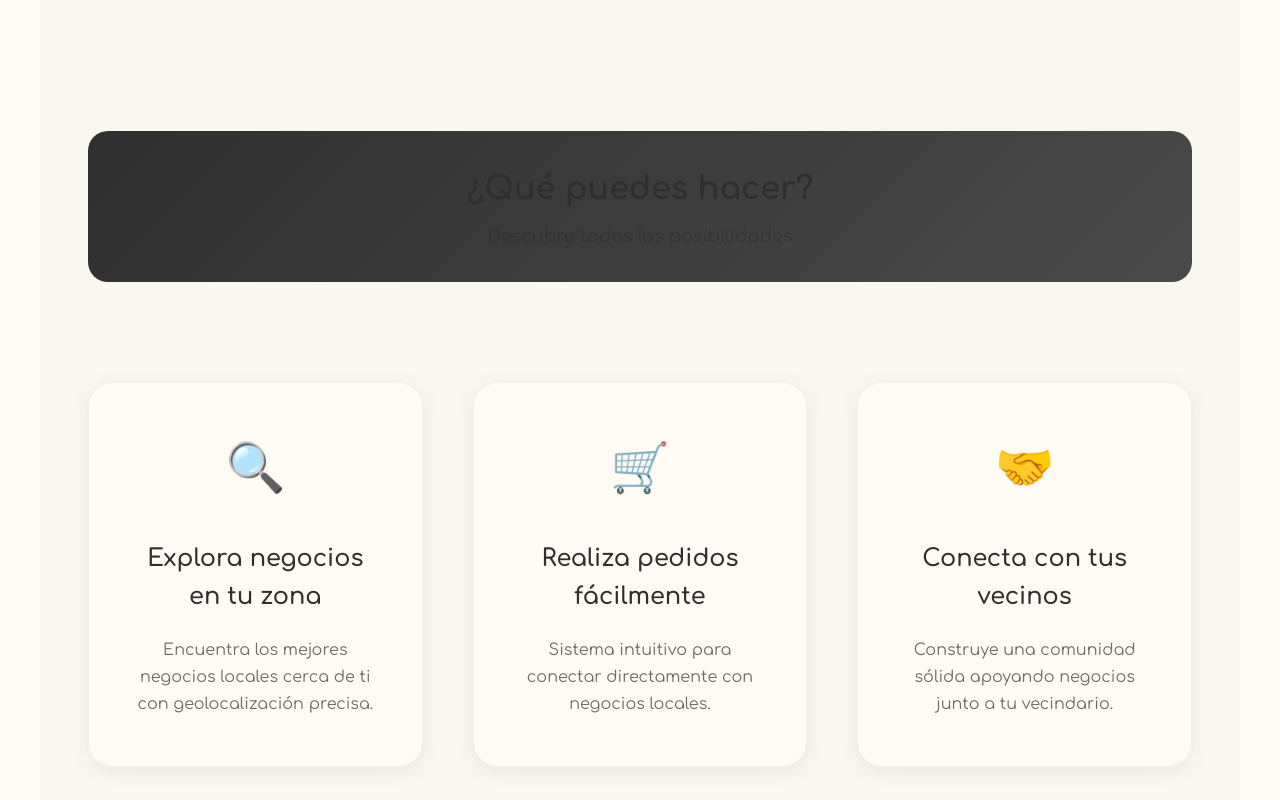
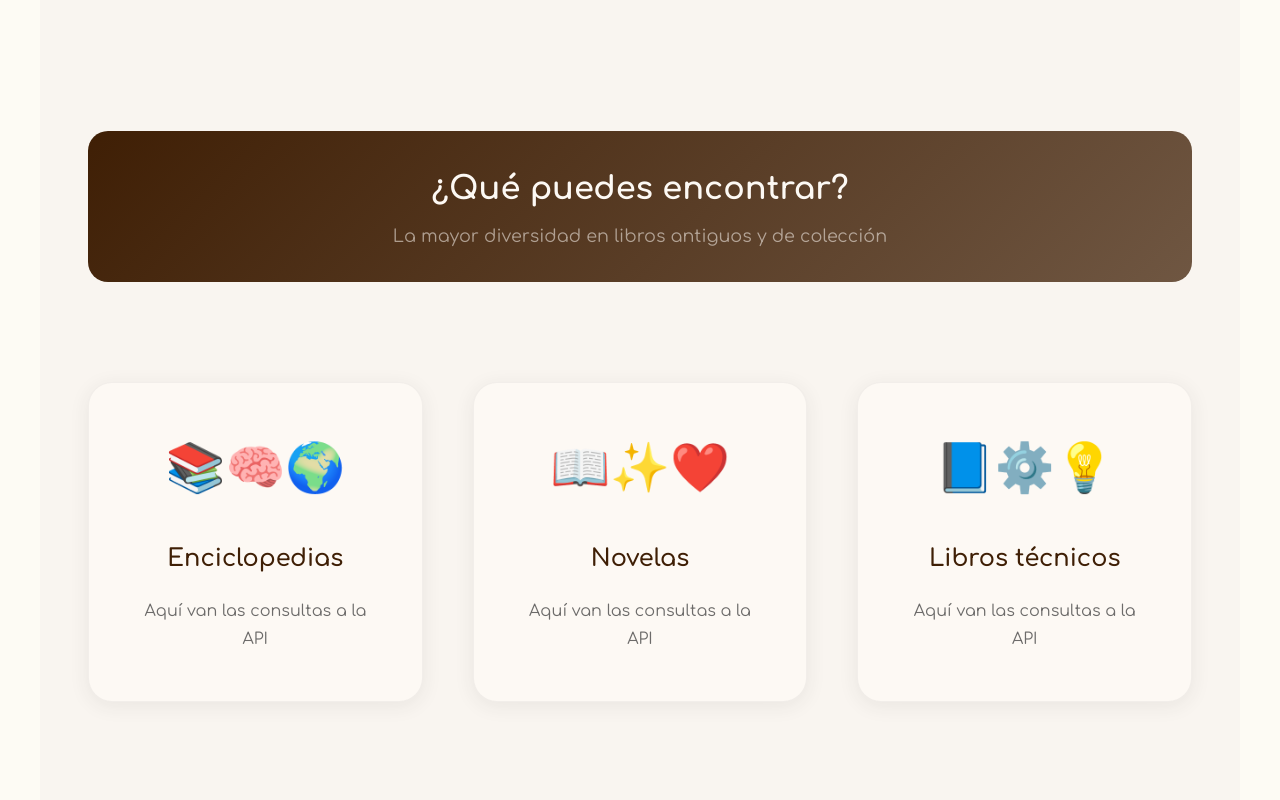
Before and after one commit to RedNegocios/interface-layer, a React (Create React App) app: page / in a window 1280 px wide. Shown: the part 1040-1840 px from the top of the page. Built offline with nearby package versions, Linux system fonts and the light colour scheme.

Commit message:
UI adaptada para una libreria

```diff
--- a/src/pages/LandingPage.css
+++ b/src/pages/LandingPage.css
@@ -3,8 +3,8 @@
 
 /* Variables de colores */
 :root {
-  --primary-dark: #2F2F2F;
-  --primary-light: #FDFBF4;
+  --primary-dark: #3f1f05;
+  --primary-light: #fdf9f4;
   --accent-gradient: linear-gradient(135deg, #2F2F2F 0%, #4a4a4a 100%);
   --shadow-soft: 0 4px 20px rgba(47, 47, 47, 0.08);
   --shadow-medium: 0 8px 30px rgba(47, 47, 47, 0.12);
@@ -391,18 +391,19 @@
 .section-header {
   text-align: center;
   margin-bottom: 100px; /* Aumenté el margen inferior */
+  color: var(--primary-light);
 }
 
 .section-title {
   font-size: 2.5rem;
   font-weight: 700;
   margin-bottom: 24px; /* Aumenté el margen inferior */
-  color: var(--primary-dark);
+  color: var(--primary-light);
 }
 
 .section-subtitle {
   font-size: 1.25rem;
-  color: rgba(47, 47, 47, 0.6);
+  color: rgba(253, 249, 244, 0.6);
 }
 
 .features-grid {
--- a/src/pages/LandingPage.js
+++ b/src/pages/LandingPage.js
@@ -1,37 +1,52 @@
-import React, { useEffect, useState } from "react";
+import React, { useEffect, useState, useRef, useCallback } from "react";
 import { Link } from "react-router-dom";
 import "./LandingPage.css";
 import logo from "../assets/logo.png";
 
 const LandingPage = () => {
-  const [scrollY, setScrollY] = useState(0);
+  const [isNavScrolled, setIsNavScrolled] = useState(false);
   const [currentWord, setCurrentWord] = useState(0);
-  const [displayText, setDisplayText] = useState('');
+  const [displayText, setDisplayText] = useState("");
   const [isTyping, setIsTyping] = useState(true);
-  const [ctaText, setCtaText] = useState('');
+  const [ctaText, setCtaText] = useState("");
   const [isCtaTyping, setIsCtaTyping] = useState(false);
   const ctaFullText = "¿Listo para conectar?";
+  const scrollYRef = useRef(0);
+  const lastScrollTimeRef = useRef(0);
+  const ctaTriggeredRef = useRef(false);
 
-  useEffect(() => {
-    const handleScroll = () => {
-      setScrollY(window.scrollY);
+  // Memoized scroll handler with throttling
+  const handleScroll = useCallback(() => {
+    const now = Date.now();
+    // Throttle to max 100ms between updates
+    if (now - lastScrollTimeRef.current < 100) return;
 
-      // Trigger CTA typewriter when scrolling to that section
-      const ctaSection = document.querySelector('.cta-section');
-      if (ctaSection && !isCtaTyping) {
+    lastScrollTimeRef.current = now;
+    scrollYRef.current = window.scrollY;
+
+    // Only update state when crossing the 50px threshold
+    const shouldBeScrolled = scrollYRef.current > 50;
+    setIsNavScrolled((prev) =>
+      prev !== shouldBeScrolled ? shouldBeScrolled : prev,
+    );
+
+    // Trigger CTA typewriter when scrolling to that section (only once)
+    if (!ctaTriggeredRef.current) {
+      const ctaSection = document.querySelector(".cta-section");
+      if (ctaSection) {
         const rect = ctaSection.getBoundingClientRect();
         if (rect.top < window.innerHeight * 0.8) {
+          ctaTriggeredRef.current = true;
           setIsCtaTyping(true);
         }
       }
-    };
+    }
+  }, []);
 
-    window.addEventListener('scroll', handleScroll);
-
-    return () => {
-      window.removeEventListener('scroll', handleScroll);
-    };
-  }, [isCtaTyping]);
+  useEffect(() => {
+    window.addEventListener("scroll", handleScroll, { passive: true });
+    return () => window.removeEventListener("scroll", handleScroll);
+  }, [handleScroll]);
 
   // Typewriter effect for hero text
   useEffect(() => {
@@ -84,14 +99,18 @@ const LandingPage = () => {
   return (
     <div className="modern-landing">
       {/* Navigation */}
-      <nav className={`modern-nav ${scrollY > 50 ? 'scrolled' : ''}`}>
+      <nav className={`modern-nav ${isNavScrolled ? "scrolled" : ""}`}>
         <div className="nav-container">
           <div className="nav-logo">
             <span>CoNetIng</span>
           </div>
           <div className="nav-actions">
-            <Link to="/login" className="nav-link">Iniciar Sesión</Link>
-            <Link to="/registro" className="nav-button">Comenzar</Link>
+            <Link to="/login" className="nav-link">
+              Iniciar Sesión
+            </Link>
+            <Link to="/registro" className="nav-button">
+              Comenzar
+            </Link>
           </div>
         </div>
       </nav>
@@ -108,15 +127,13 @@ const LandingPage = () => {
             <h1 className="hero-title">
               <span className="title-main">CoNetIng México</span>
               <span className="title-sub">
-                ¿
-                <span className="animated-word">
-                  {displayText}
-                </span>
+                ¿<span className="animated-word">{displayText}</span>
               </span>
             </h1>
 
             <p className="hero-description">
-              Redefiniendo la conexión entre personas y negocios.<br/>
+              Redefiniendo la conexión entre personas y negocios.
+              <br />
               Descubre, conecta y apoya a negocios locales desde tu comunidad.
             </p>
 
@@ -179,33 +196,47 @@ const LandingPage = () => {
       <section className="features-section">
         <div className="section-container">
           <div className="section-header">
-            <h2 className="section-title">¿Qué puedes hacer?</h2>
-            <p className="section-subtitle">Descubre todas las posibilidades</p>
+            <h2 className="section-title">¿Qué puedes encontrar?</h2>
+            <p className="section-subtitle">
+              La mayor diversidad en libros antiguos y de colección
+            </p>
           </div>
 
           <div className="features-grid">
-            <div className="feature-card" data-aos="fade-up" data-aos-delay="100">
+            <div
+              className="feature-card"
+              data-aos="fade-up"
+              data-aos-delay="100"
+            >
               <div className="feature-icon">
-                <span>🔍</span>
+                <span>📚🧠🌍</span>
               </div>
-              <h3>Explora negocios en tu zona</h3>
-              <p>Encuentra los mejores negocios locales cerca de ti con geolocalización precisa.</p>
+              <h3>Enciclopedias</h3>
+              <p>Aquí van las consultas a la API</p>
             </div>
 
-            <div className="feature-card" data-aos="fade-up" data-aos-delay="200">
+            <div
+              className="feature-card"
+              data-aos="fade-up"
+              data-aos-delay="200"
+            >
               <div className="feature-icon">
-                <span>🛒</span>
+                <span>📖✨❤️</span>
               </div>
-              <h3>Realiza pedidos fácilmente</h3>
-              <p>Sistema intuitivo para conectar directamente con negocios locales.</p>
+              <h3>Novelas</h3>
+              <p>Aquí van las consultas a la API</p>
             </div>
 
-            <div className="feature-card" data-aos="fade-up" data-aos-delay="300">
+            <div
+              className="feature-card"
+              data-aos="fade-up"
+              data-aos-delay="300"
+            >
               <div className="feature-icon">
-                <span>🤝</span>
+                <span>📘⚙️💡</span>
               </div>
-              <h3>Conecta con tus vecinos</h3>
-              <p>Construye una comunidad sólida apoyando negocios junto a tu vecindario.</p>
+              <h3>Libros técnicos</h3>
+              <p>Aquí van las consultas a la API</p>
             </div>
           </div>
         </div>
@@ -215,9 +246,7 @@ const LandingPage = () => {
       <section className="cta-section">
         <div className="cta-container">
           <div className="cta-content">
-            <h2 className="cta-title">
-              {ctaText}
-            </h2>
+            <h2 className="cta-title">{ctaText}</h2>
             <p className="cta-description">
               Únete a miles de usuarios que están transformando su comunidad
             </p>
@@ -236,9 +265,7 @@ const LandingPage = () => {
           <div className="footer-brand">
             <span>CoNetIng México</span>
           </div>
-          <div className="footer-text">
-            Hecho con ❤️ en México
-          </div>
+          <div className="footer-text">Hecho con ❤️ en México</div>
         </div>
       </footer>
     </div>
--- a/src/pages/adminpages/ResumenKPI.css
+++ b/src/pages/adminpages/ResumenKPI.css
@@ -718,7 +718,7 @@
   text-align: center;
   margin-bottom: 2rem;
   padding: 2rem;
-  background: linear-gradient(135deg, #2F2F2F 0%, #4a4a4a 100%);
+  background: linear-gradient(135deg, #3f1f05 0%, #3f1f05bd 100%);
   border-radius: 20px;
   color: white;
 }
```
